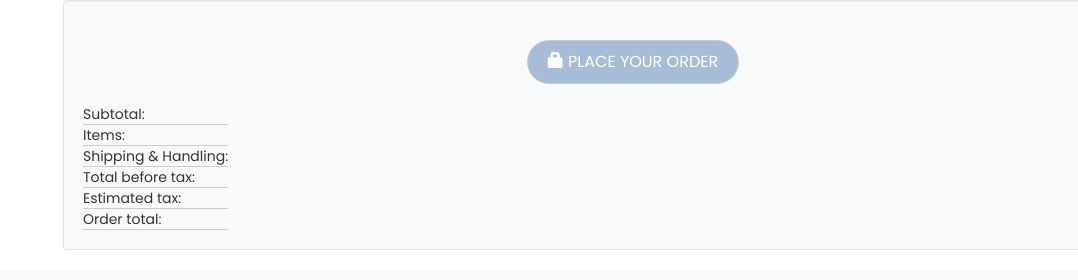
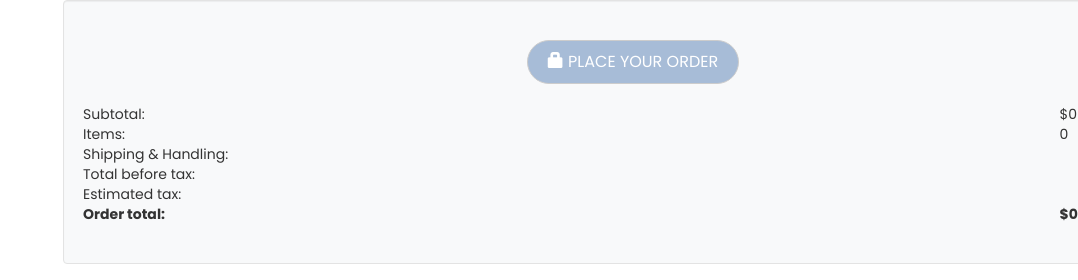
Before and after one commit to ashrafali46/maskcara, a Vue app: page /checkout in a window 1280 px wide. Shown: the part 1811-2091 px from the top of the page, without its empty margins (202-1280 px from the left). Built offline with nearby package versions, Linux system fonts and the light colour scheme.

Commit message:
checkout updated

```diff
--- a/src/components/pages/checkout.vue
+++ b/src/components/pages/checkout.vue
@@ -61,7 +61,9 @@
             <label>Name on card</label>
             <input type="text" class="form-control input-login" placeholder="Name on card">
           </div>
-          <h2><i class="glyphicon glyphicon-credit-card "></i></h2>
+          <h2>
+            <i class="glyphicon glyphicon-credit-card "></i>
+          </h2>
           <div class="form-group">
             <label>Card number</label>
             <input type="text" class="form-control input-login" placeholder="Card number">
@@ -91,25 +93,30 @@
         <button class="btn btn-default">
           <span class="glyphicon glyphicon-lock" aria-hidden="true"></span> PLACE YOUR ORDER
         </button>
-
-        <table>
+        <table class="table">
           <tr>
             <td>Subtotal:</td>
+            <td>${{total}}</td>
           </tr>
           <tr>
-            <td>Items:</td>
+            <td>Items: </td>
+            <td>{{cartLength}}</td>
           </tr>
           <tr>
             <td>Shipping & Handling:</td>
+            <td></td>
           </tr>
           <tr>
             <td>Total before tax:</td>
+            <td></td>
           </tr>
           <tr>
             <td>Estimated tax:</td>
+            <td></td>
           </tr>
           <tr>
-            <td>Order total:</td>
+            <td> <strong>  Order total: </strong></td>
+            <td><strong>${{total}}</strong></td>
           </tr>
         </table>
       </div>
@@ -118,7 +125,22 @@
 </template>
 <script>
   export default {
-    name: "login"
+    name: "login",
+    computed: {
+      cart() {
+        return this.$store.getters.cart.map((cartItem) => {
+          return this.$store.getters.productCategory.items.find((productCategory) => {
+            return cartItem === productCategory.item_code;
+          });
+        });
+      },
+      total() {
+        return this.cart.reduce((acc, cur) => acc + parseFloat(cur.price.toString().replace("$", "")), 0);
+      },
+      cartLength() {
+        return this.cart.length;
+      }
+    }
   }
 
 </script>
@@ -176,9 +198,4 @@
     text-align: left !important;
   }
 
-  tr {
-    border-bottom: 1px solid #ccc;
-    width: 100%;
-  }
-
 </style>
--- a/src/components/pages/shopping-cart.vue
+++ b/src/components/pages/shopping-cart.vue
@@ -57,7 +57,7 @@
         </p>
       </div>
       <hr>
-      <div class="well">
+      <div class="well well-checkout">
         <div class="container">
           <p class="small-sub">
             <strong>Subtotal: ({{cartLength}} items):
@@ -139,7 +139,7 @@
     font-size: 14px;
   }
 
-  .well {
+  .well-checkout {
     min-height: 20px;
     padding: 5px 0px;
     margin-bottom: 20px;
```
